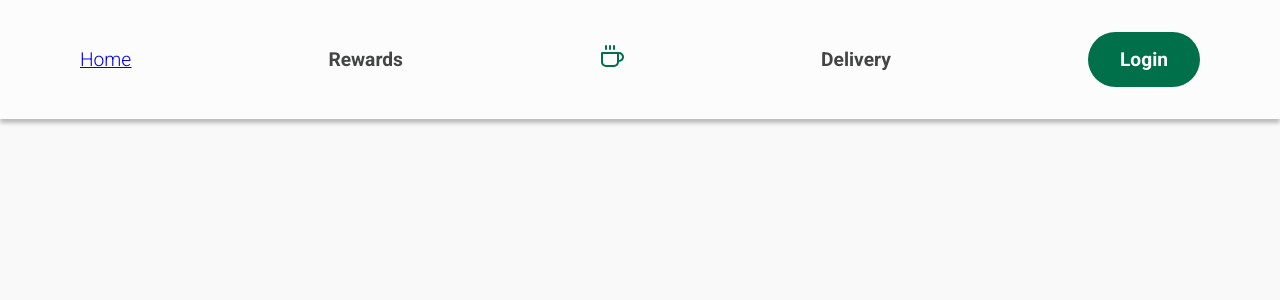
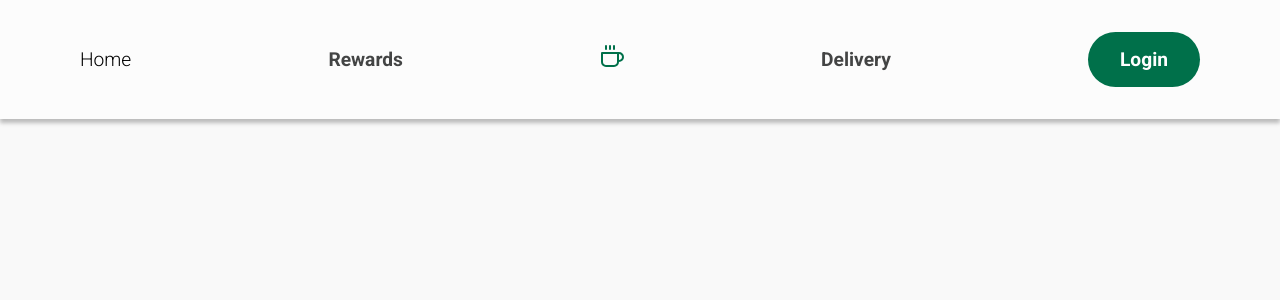
Before and after one commit to OyakSaile/coffeapp, a React (Create React App) app: page /login in a window 1280 px wide. Shown: the top 300 px of the page. Built offline with nearby package versions, Linux system fonts and the light colour scheme; what miragejs, react-animations would draw is missing.

Commit message:
correção de link e de layout

```diff
--- a/src/components/Header/index.tsx
+++ b/src/components/Header/index.tsx
@@ -7,9 +7,7 @@ export function Header() {
     <Container>
       <ContentHeader>
         <ul>
-          <Link to="/">
-            <a href="#">Home</a>
-          </Link>
+          <Link to="/">Home</Link>
           <li>
             <a href="#">Rewards</a>
           </li>
@@ -26,7 +24,6 @@ export function Header() {
             <Link to="/login">Login</Link>
           </li>
         </ul>
-
       </ContentHeader>
     </Container>
   );
--- a/src/styles/globals.ts
+++ b/src/styles/globals.ts
@@ -41,6 +41,16 @@ export const GlobalStyle = createGlobalStyle`
     cursor: pointer;
   }
 
+  a{
+    text-decoration: none;
+    color: unset;
+    &:visited {
+      color: unset;
+    }
+
+
+  }
+
   .react-modal-overlay {
       background-color: rgba(0,0,0,0.5);
       position: fixed;
```
